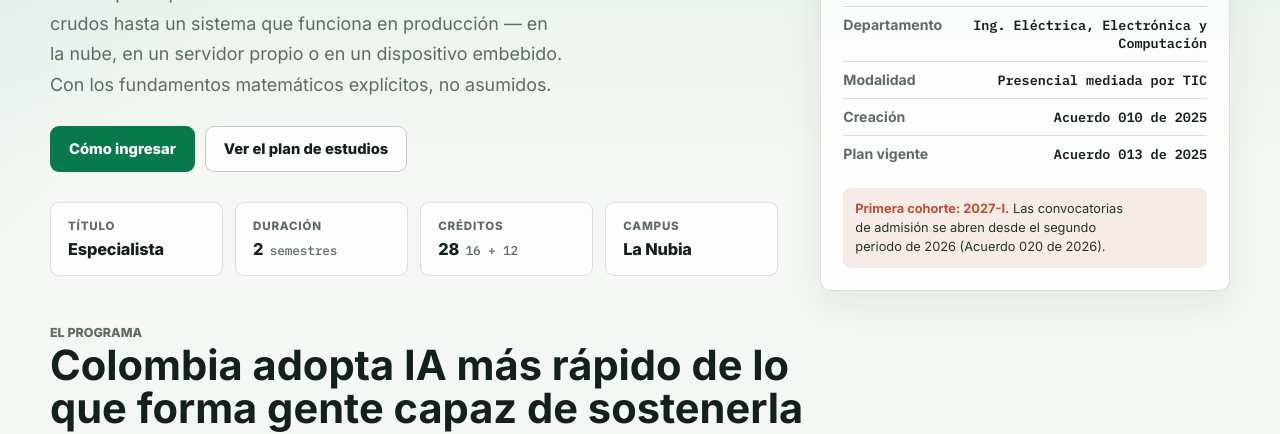
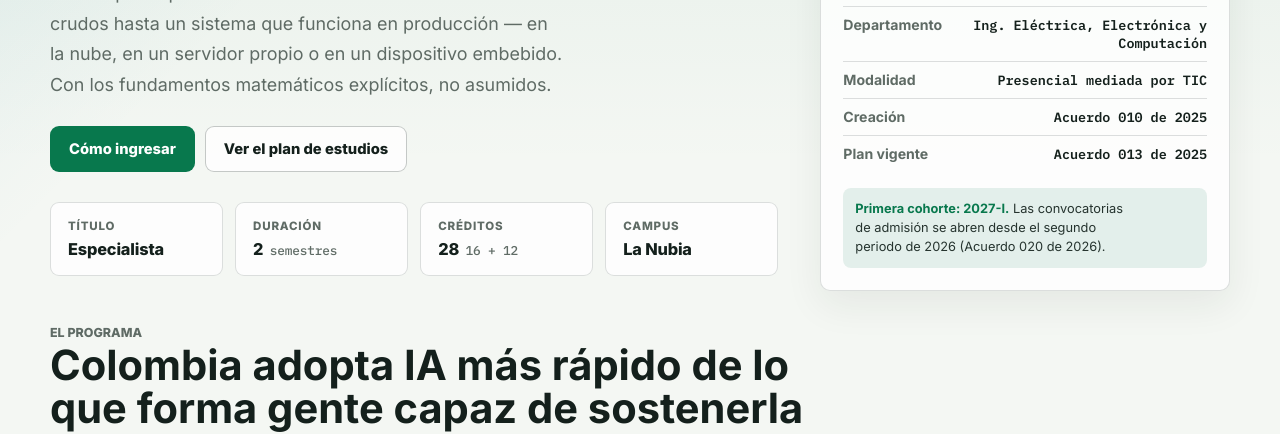
Before and after one commit to amalvarezme/EspecializacionAAIA_UNAL, a plain HTML site: page index.html in a window 1280 px wide. Shown: the part 396-830 px from the top of the page. Drawn offline with Linux system fonts and the light colour scheme.

Commit message:
style: banner de primera cohorte en verde institucional

```diff
--- a/index.html
+++ b/index.html
@@ -119,8 +119,8 @@ p{color:var(--muted);line-height:1.7}
 .status-row:last-of-type{border-bottom:0}
 .status-row dt{color:var(--muted);font-weight:600}
 .status-row dd{margin:0;font-weight:800;text-align:right;font-family:var(--mono);font-size:.84rem;font-variant-numeric:tabular-nums}
-.status-note{margin:14px 0 0;padding:11px 12px;border-radius:8px;background:var(--coral-soft);color:var(--body);font-size:.8rem;line-height:1.5}
-.status-note strong{color:var(--coral)}
+.status-note{margin:14px 0 0;padding:11px 12px;border-radius:8px;background:var(--green-soft);color:var(--body);font-size:.8rem;line-height:1.5}
+.status-note strong{color:var(--green)}
 
 .org{display:flex;align-items:center;gap:14px;margin-bottom:14px}
 .org img{display:block;width:auto}
```
